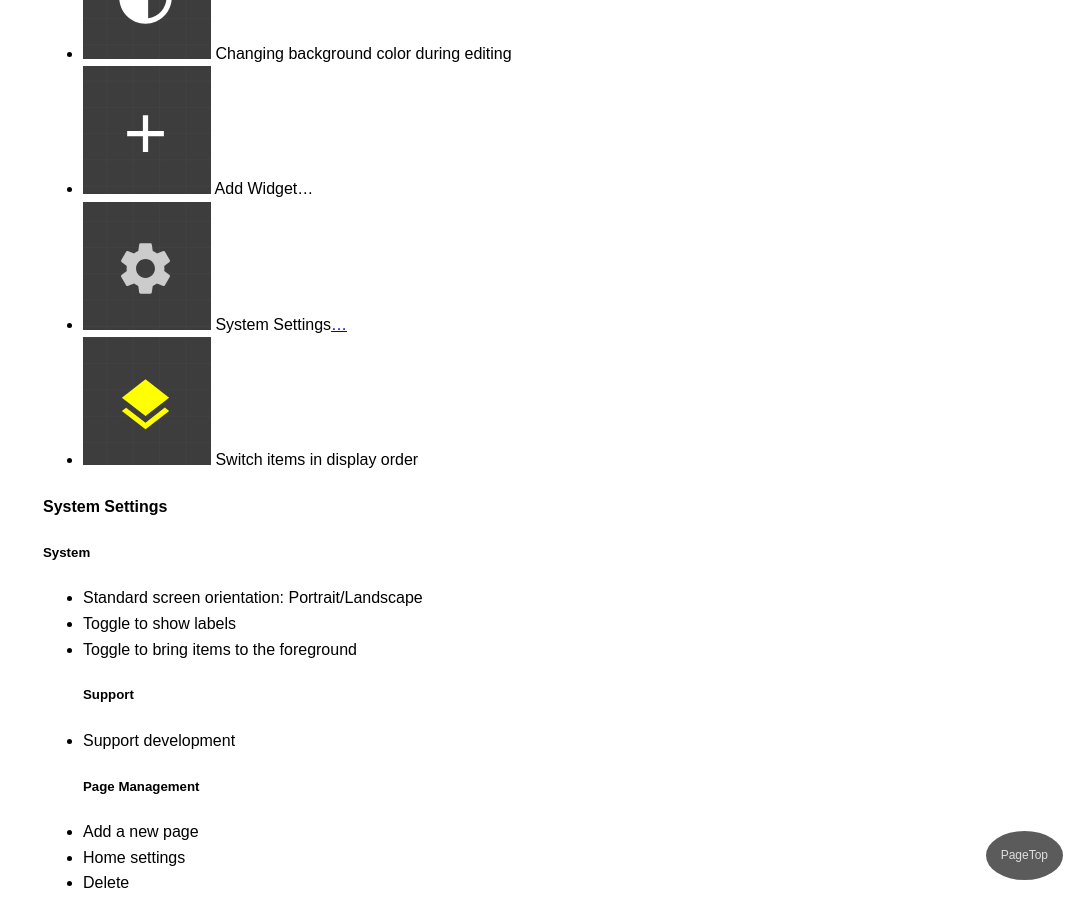
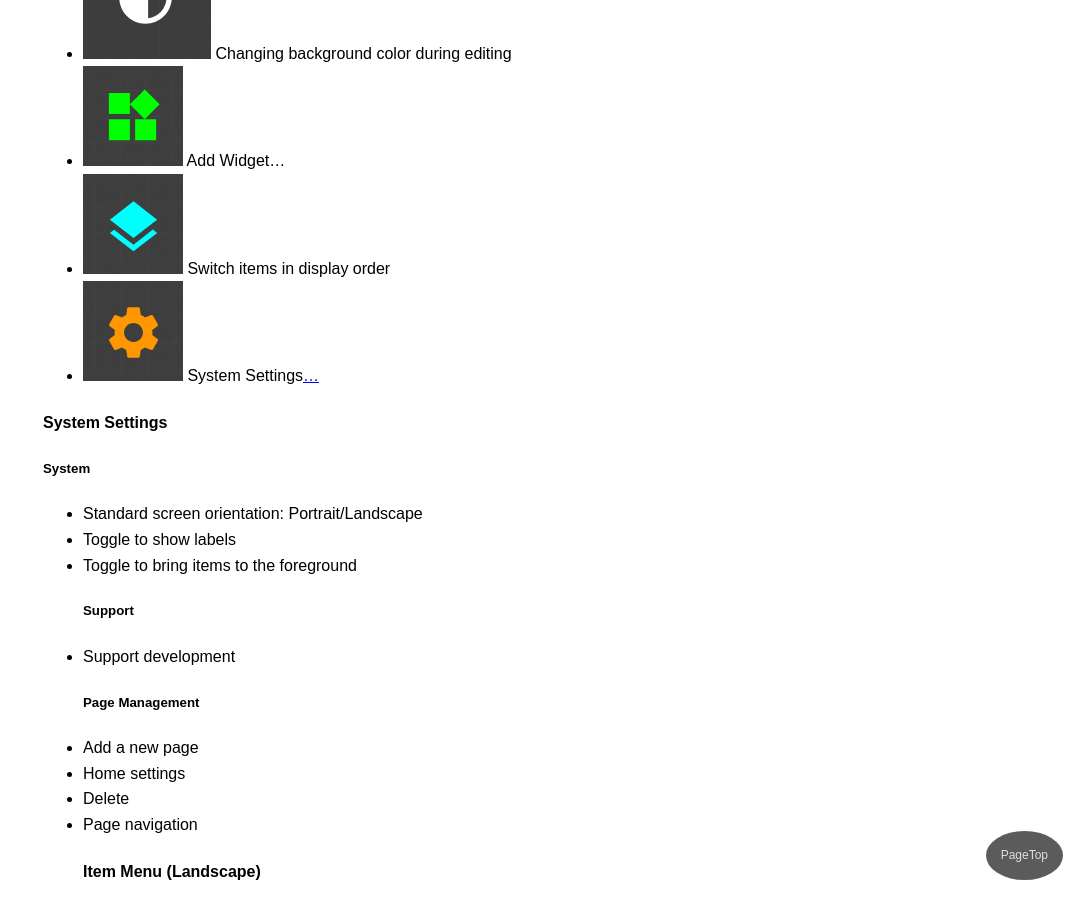
Before and after one commit to SoulfulSoft/soulfulsoft.github.io, a Jekyll site: the page built from soulful_launcher/instructions_e.md, in a window 1280 px wide and 900 px high, scrolled down 1726 px. Shown: the whole window, without its empty margins (197-1280 px from the left). Built offline with Jekyll 4.4.1, drawn with Linux system fonts in a browser that asks for light colours; our own code applies the rules of GitHub Pages for plain Markdown files.

Commit message:
Update instructions_e.md

```diff
--- a/soulful_launcher/instructions_e.md
+++ b/soulful_launcher/instructions_e.md
@@ -59,9 +59,9 @@ This app is a collage-style launcher app that primarily uses icons.
 #### Overall Menu (Vertical)
 - ![Ending Edit Mode](images/SoulfulLauncher_EditEnd.png) Ending edit mode
 - ![Changing Background Color During Editing](images/SoulfulLauncher_EditLight.png) Changing background color during editing
-- ![Add Widget](images/SoulfulLauncher_WidgetPlus.png) Add Widget…
-- <a id="systemsettig"></a>![System Settings](images/SoulfulLauncher_SystemSetting.png) System Settings[…](#systemmenu)
-- ![Switch Display Order](images/SoulfulLauncher_ZOrder.png) Switch items in display order
+- ![Add Widget](images/widget02.png) Add Widget…
+- ![Switch Display Order](images/zinorder02.png) Switch items in display order
+- <a id="systemsettig"></a>![System Settings](images/configmenu02.png) System Settings[…](#systemmenu)
 
 <a id="systemmenu"></a>
 #### System Settings
@@ -79,10 +79,10 @@ This app is a collage-style launcher app that primarily uses icons.
 - Page navigation
 #### Item Menu (Landscape)
 - ![Cross Buttons](images/SoulfulLauncher_Move.png) Move Cross Buttons
-- ![Size Settings](images/SoulfulLauncher_Spanner.png) Size Settings...
+- ![Size Settings](images/adjustment02.png) Size Settings...
 - ![Always on Top On](images/SoulfulLauncher_ZOrder_On.png)![Always on Top Off](images/SoulfulLauncher_ZOrder_Off.png) Always on Top
 - ![Delete Item](images/SoulfulLauncher_ItemDelete.png) Delete Item
-- ![Finish Selection](images/SoulfulLauncher_Commit.png) Finish Selection (Editing) (Confirm)
+- ![Finish Selection](images/save02.png) Finish Selection (Editing) (Confirm)
 
 #### Size Settings
 - Size Settings
```
